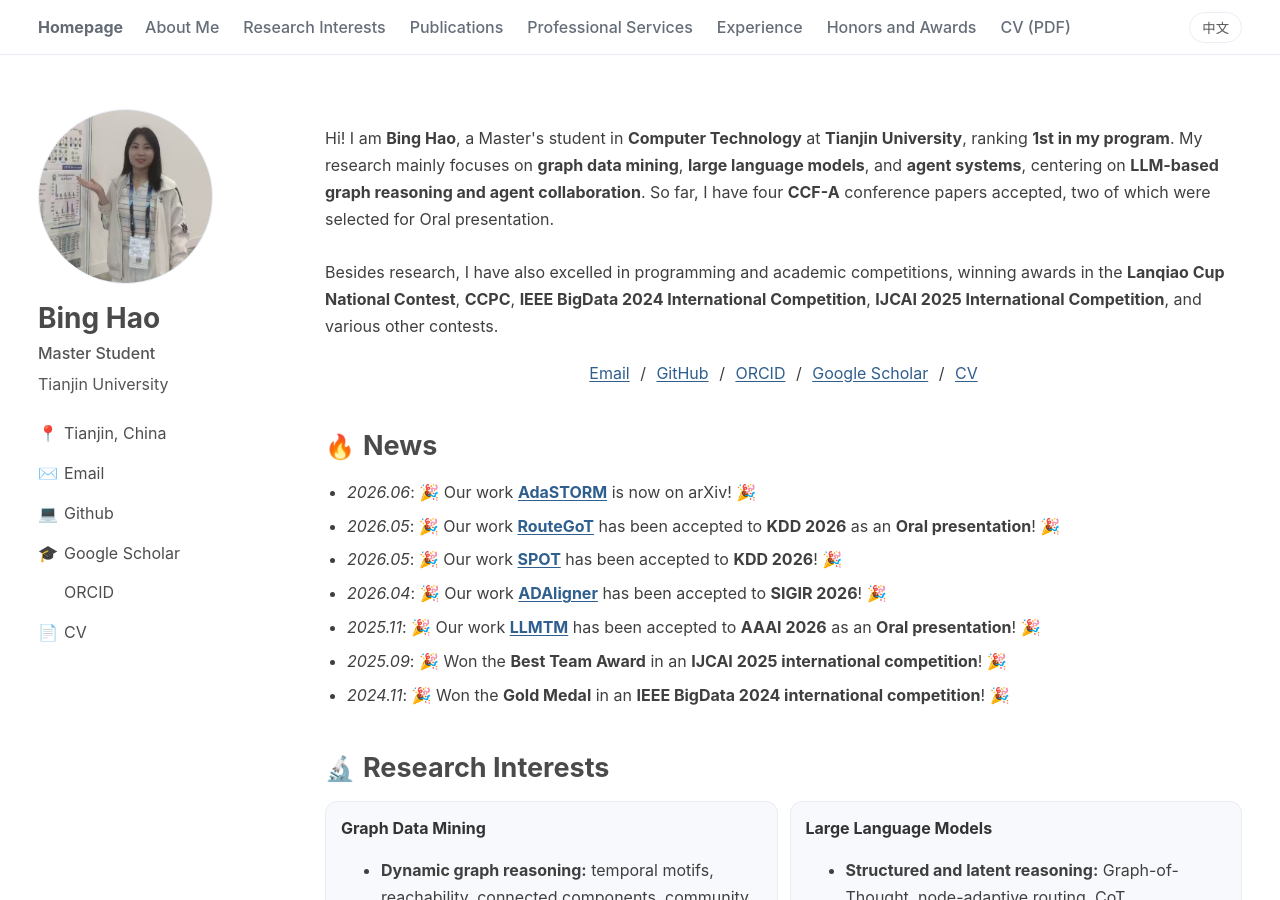
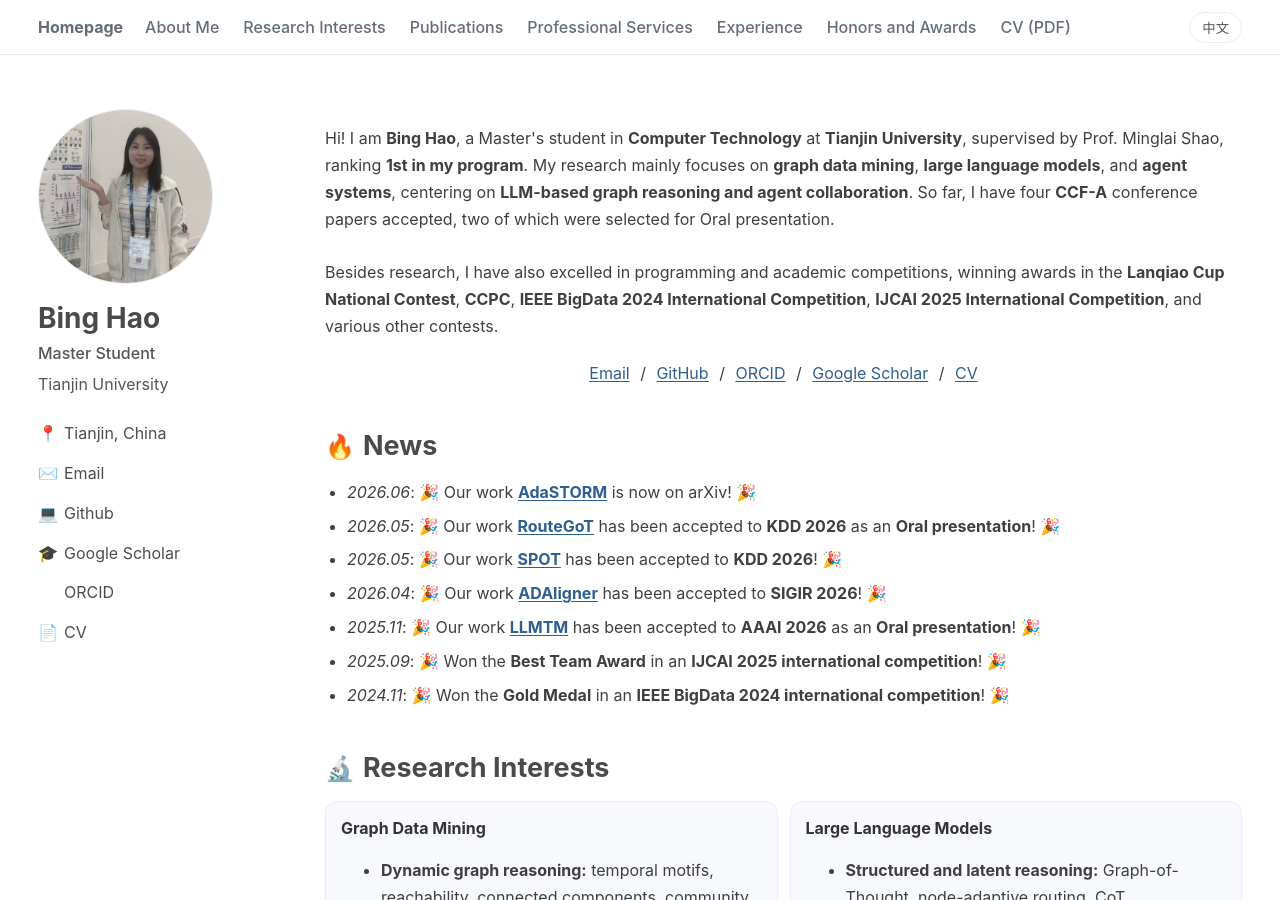
Before and after one commit to haobing-tju/haobing-tju.github.io, a Jekyll site: the page built from _pages/about.md, in a window 1280 px wide and 900 px high. Built offline with Jekyll 4.4.1, drawn with Linux system fonts in a browser that asks for light colours; a style sheet for code colours, icons or effects is not loaded.

Commit message:
Update about.md

```diff
--- a/_pages/about.md
+++ b/_pages/about.md
@@ -11,13 +11,13 @@
 <span id="about-me"></span>
 
 <div class="hero-text block lang-en">
-Hi! I am <strong>Bing Hao</strong>, a Master's student in <strong>Computer Technology</strong> at <strong>Tianjin University</strong>, ranking <strong>1st in my program</strong>. My research mainly focuses on <strong>graph data mining</strong>, <strong>large language models</strong>, and <strong>agent systems</strong>, centering on <strong>LLM-based graph reasoning and agent collaboration</strong>. So far, I have four <strong>CCF-A</strong> conference papers accepted, two of which were selected for Oral presentation.
+Hi! I am <strong>Bing Hao</strong>, a Master's student in <strong>Computer Technology</strong> at <strong>Tianjin University</strong>, supervised by Prof. Minglai Shao, ranking <strong>1st in my program</strong>. My research mainly focuses on <strong>graph data mining</strong>, <strong>large language models</strong>, and <strong>agent systems</strong>, centering on <strong>LLM-based graph reasoning and agent collaboration</strong>. So far, I have four <strong>CCF-A</strong> conference papers accepted, two of which were selected for Oral presentation.
 <br><br>
 Besides research, I have also excelled in programming and academic competitions, winning awards in the <strong>Lanqiao Cup National Contest</strong>, <strong>CCPC</strong>, <strong>IEEE BigData 2024 International Competition</strong>, <strong>IJCAI 2025 International Competition</strong>, and various other contests.
 </div>
 
 <div class="hero-text block lang-zh">
-你好！我是<strong>郝冰</strong>，现为<strong>天津大学计算机技术专业硕士研究生</strong>，综合排名<strong>专业第一</strong>。硕士期间的研究方向主要集中在<strong>图数据挖掘</strong>、<strong>大语言模型</strong>与<strong>智能体系统</strong>，围绕<strong>大模型图推理与智能体协作</strong>开展研究。目前已有 4 篇论文被 <strong>CCF-A</strong> 类会议录用，其中 2 篇荣获 Oral。
+你好！我是<strong>郝冰</strong>，现为<strong>天津大学计算机技术专业硕士研究生</strong>，师从邵明来教授，综合排名<strong>专业第一</strong>。硕士期间的研究方向主要集中在<strong>图数据挖掘</strong>、<strong>大语言模型</strong>与<strong>智能体系统</strong>，围绕<strong>大模型图推理与智能体协作</strong>开展研究。目前已有 4 篇论文被 <strong>CCF-A</strong> 类会议录用，其中 2 篇荣获 Oral。
 <br><br>
 除了科研之外，我也积极参加程序设计与学术竞赛，曾在<strong>蓝桥杯全国总决赛</strong>、<strong>中国大学生程序设计竞赛 CCPC</strong>、<strong>IEEE BigData 2024 国际竞赛</strong>、<strong>IJCAI 2025 国际竞赛</strong>等赛事中获奖。
 </div>
```
